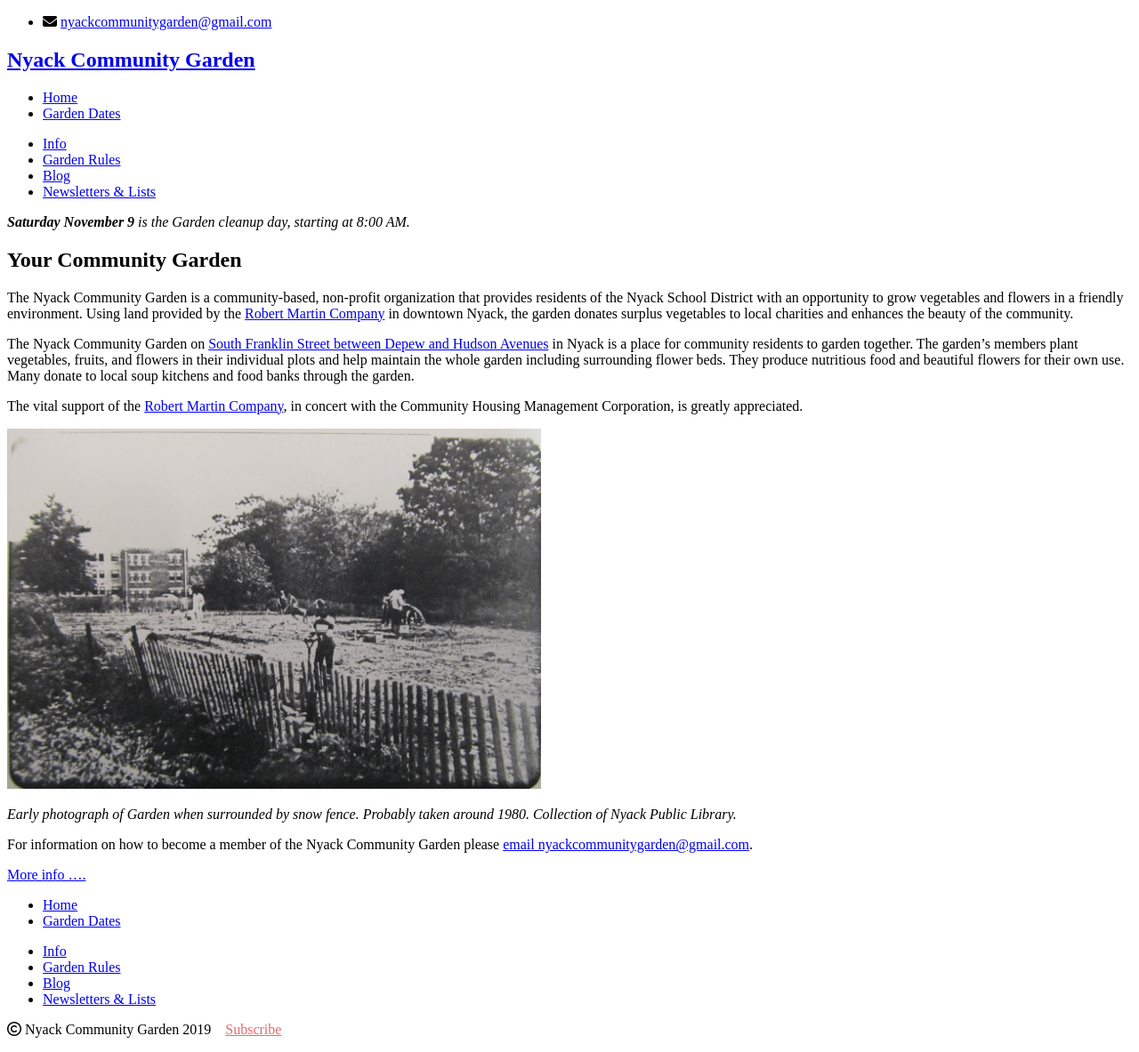
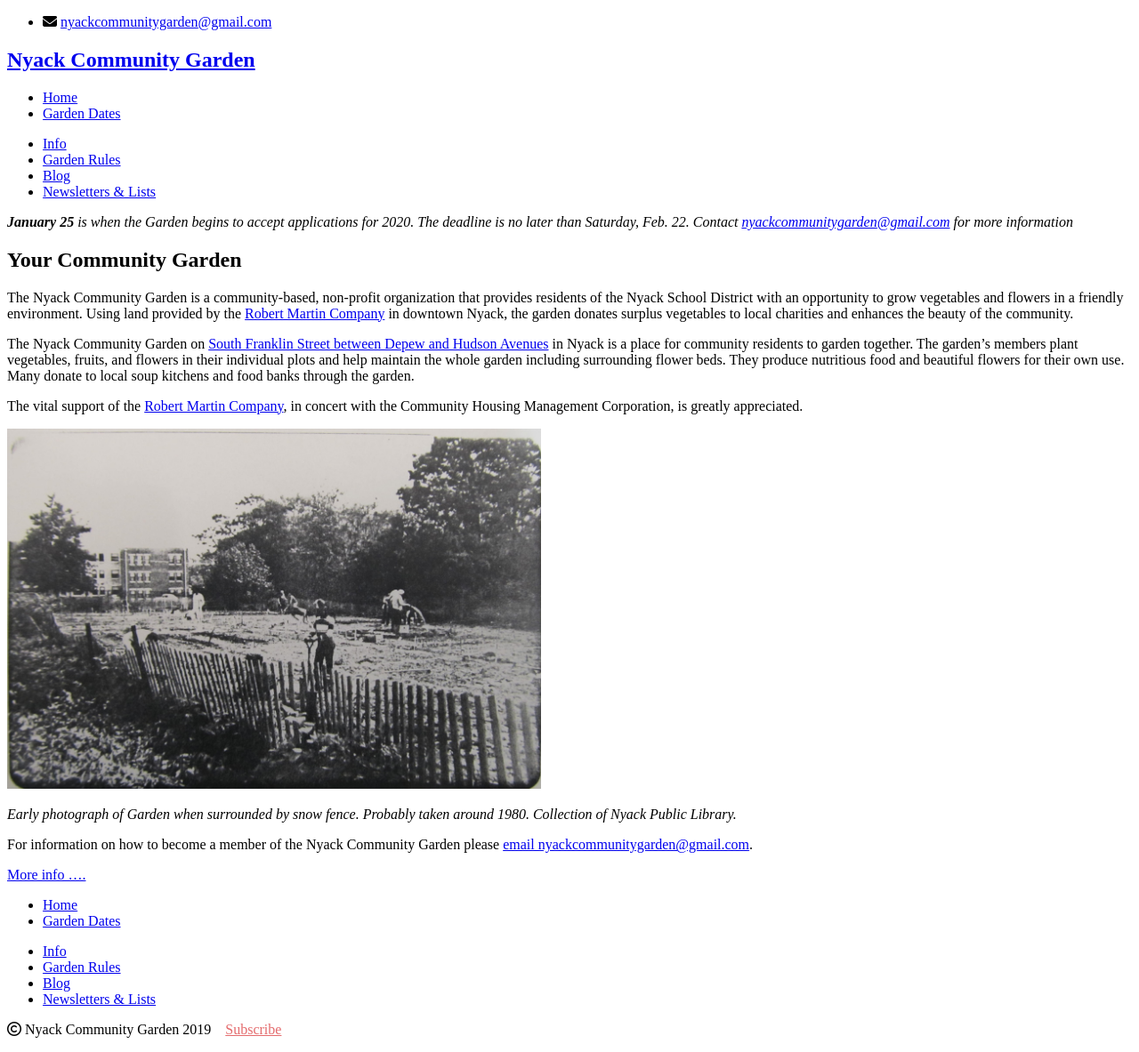
Before and after one commit to bosborne/nyackcommunitygarden, a Jekyll site: the page built from index.md, in a window 1280 px wide. Shown: the whole page at 89% size. Built offline with Jekyll 4.4.1, drawn with Linux system fonts in a browser that asks for light colours; nearby versions of some CDN libraries; library files that are not in the unit come from our copies.

Commit message:
Application deadline

```diff
--- a/_layouts/default.html
+++ b/_layouts/default.html
@@ -19,7 +19,8 @@
       <div class="container">
         <div class="bannerbox">
           <p>
-            <i><b>Saturday November 9</b> is the Garden cleanup day, starting at 8:00 AM.</i>
+            <i><b>January 25</b> is when the Garden begins to accept applications for 2020. The deadline is no later than Saturday, Feb. 22.
+            Contact <a href="mailto:nyackcommunitygarden@gmail.com">nyackcommunitygarden@gmail.com</a> for more information</i>
           </p>
         </div>
         {{ content }}
```
